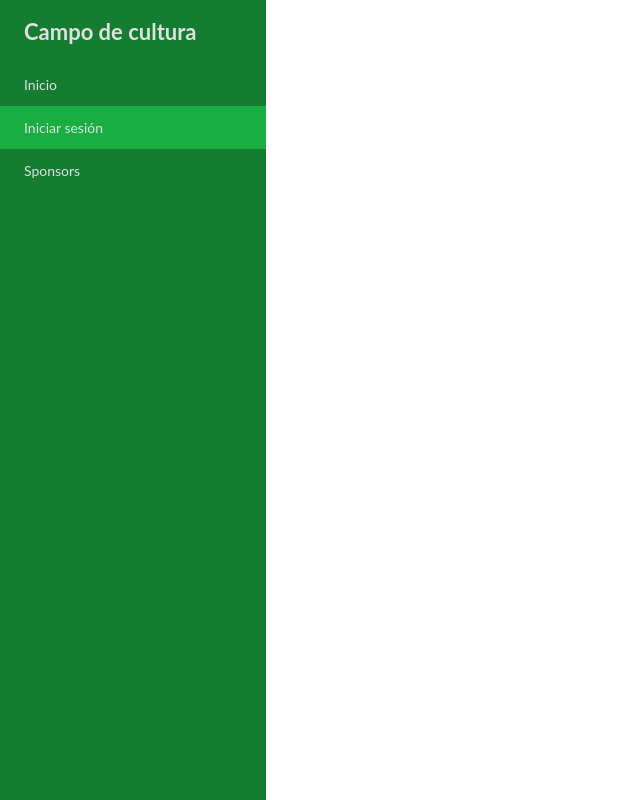
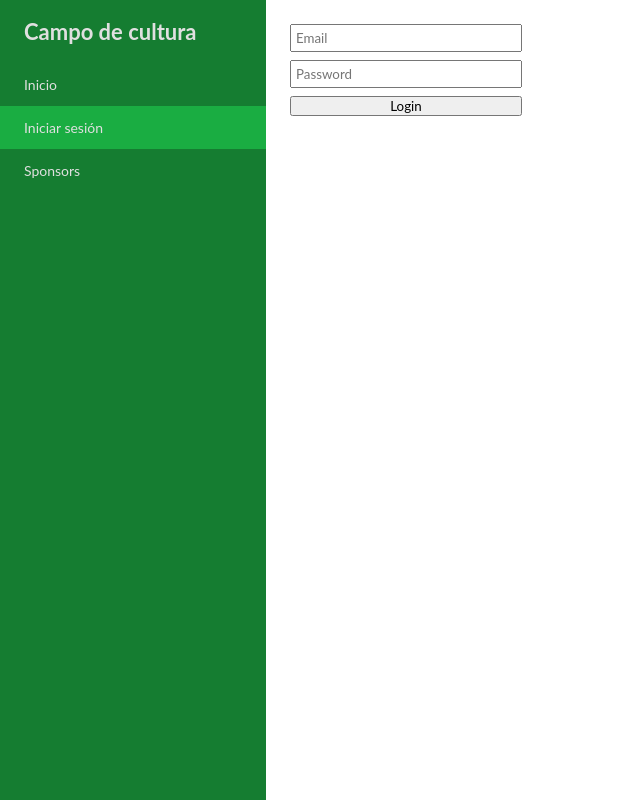
Before and after one commit to ivandax/campodecultura, a React (Vite) app: page /login in a window 1280 px wide. Shown: the whole page, without its empty margins (0-640 px from the left). Built offline with nearby package versions, Linux system fonts and the light colour scheme; no server answers; a web font is replaced by a local one.

Commit message:
Add login logic

```diff
--- a/src/presentation/store/authStore.ts
+++ b/src/presentation/store/authStore.ts
@@ -15,7 +15,7 @@ interface AuthState {
   user: AppUser | null;
   error: Error | null;
   isLoading: boolean;
-  login: (email: string, password: string) => Promise<void>;
+  login: (email: string, password: string) => Promise<FirebaseUser | null>;
   logout: () => Promise<void>;
   signup: (email: string, password: string) => Promise<void>;
   initializeAuth: () => Unsubscribe;
@@ -61,13 +61,14 @@ export const useAuthStore = create<AuthState>((set) => ({
     return cancelObserver;
   },
 
-  login: async (email, password) => {
+  login: async (email, password): Promise<null | FirebaseUser> => {
     set({ isLoading: true, error: null });
     const result: Result<FirebaseUser> = await login(email, password);
     if (result.error) {
-      set({ error: result.error });
+      set({ error: result.error, isLoading: false });
+      return null;
     }
-    set({ isLoading: false });
+    return result.data
   },
 
   logout: async () => {
--- a/src/presentation/views/Login/Login.Styles.ts
+++ b/src/presentation/views/Login/Login.Styles.ts
@@ -1,9 +1,13 @@
 import styled from "styled-components";
 
-export const PlanetsViewWrapper = styled.div`
+export const LoginFormWrapper = styled.form`
+  width: 280px;
   display: flex;
+  flex-direction: column;
+  padding: 24px;
+  gap: 8px;
+
+  input {
+    padding: 4px;
+  }
 `;
-
-export const PlanetsMain = styled.div`
-  flex-grow: 1;
-`;
--- a/src/presentation/views/Login/Login.tsx
+++ b/src/presentation/views/Login/Login.tsx
@@ -1,35 +1,44 @@
-import { FullView } from "@src/presentation/components/FullView";
-import { ViewTitle } from "@src/presentation/components/ViewTitle";
-import { AsyncOp } from "@src/presentation/types/AsyncOp";
-import { Outlet } from "react-router-dom";
-import { PlanetsMain, PlanetsViewWrapper } from "./Home.Styles";
-import { Publication } from "@src/domain/Publication";
-import { HomeTable } from "@src/presentation/components/HomeTable";
+import { useState } from "react";
+import { LoginFormWrapper } from "./Login.Styles";
+import { useAuthStore } from "@src/presentation/store/authStore";
+import { useNavigate } from "react-router-dom";
 
-interface HomeProps {
-  latestPublications: AsyncOp<Publication[], Error>;
-}
+function Login() {
+  const [email, setEmail] = useState("");
+  const [password, setPassword] = useState("");
+  const { login, error, isLoading } = useAuthStore();
+  const navigate = useNavigate()
 
-function Home({ latestPublications }: HomeProps) {
-  if (latestPublications.status === "pending" || latestPublications.status === "in-progress") {
-    return <FullView title="Loading..." />;
-  }
-
-  if (latestPublications.status === "failed") {
-    return <div>Error: Could not retrieve publications</div>;
-  }
+  const handleLogin = async (e: React.FormEvent) => {
+    e.preventDefault();
+    const userOrNull = await login(email, password);
+    if(userOrNull){
+      navigate("/home")
+    }
+  };
 
   return (
-    <PlanetsViewWrapper>
-      <PlanetsMain>
-        <ViewTitle>Campo de Cultura</ViewTitle>
-        <HomeTable
-          publications={latestPublications.data}
-        />
-      </PlanetsMain>
-      <Outlet />
-    </PlanetsViewWrapper>
+    <LoginFormWrapper onSubmit={handleLogin}>
+      <input
+        type="email"
+        value={email}
+        onChange={(e) => setEmail(e.target.value)}
+        placeholder="Email"
+        required
+      />
+      <input
+        type="password"
+        value={password}
+        onChange={(e) => setPassword(e.target.value)}
+        placeholder="Password"
+        required
+      />
+      <button type="submit" disabled={isLoading}>
+        {isLoading ? "Logging in..." : "Login"}
+      </button>
+      {error && <p>{error.message}</p>}
+    </LoginFormWrapper>
   );
 }
 
-export { Home };
+export { Login };
--- a/src/presentation/views/Login/index.ts
+++ b/src/presentation/views/Login/index.ts
@@ -1,3 +1,3 @@
-import { Home } from "./Home";
+import { Login } from "./Login";
 
-export { Home };
+export { Login };
--- a/src/presentation/views/Root/Root.tsx
+++ b/src/presentation/views/Root/Root.tsx
@@ -5,6 +5,7 @@ import { Sidebar } from "@src/presentation/components/Sidebar";
 import { RootContainer, MainContent, GlobalStyle } from "./Root.Styles";
 import { useHomePublications } from "@src/presentation/hooks/useHomePublications";
 import { Home } from "@src/presentation/views/Home";
+import { Login } from "@src/presentation/views/Login";
 
 const Root: React.FC = () => {
   const { publications } = useHomePublications();
@@ -20,6 +21,7 @@ const Root: React.FC = () => {
               path="/home"
               element={<Home latestPublications={publications} />}
             />
+            <Route path="/login" element={<Login />} />
             <Route path="/" element={<Navigate to="/home" replace />} />
           </Routes>
         </MainContent>
```
